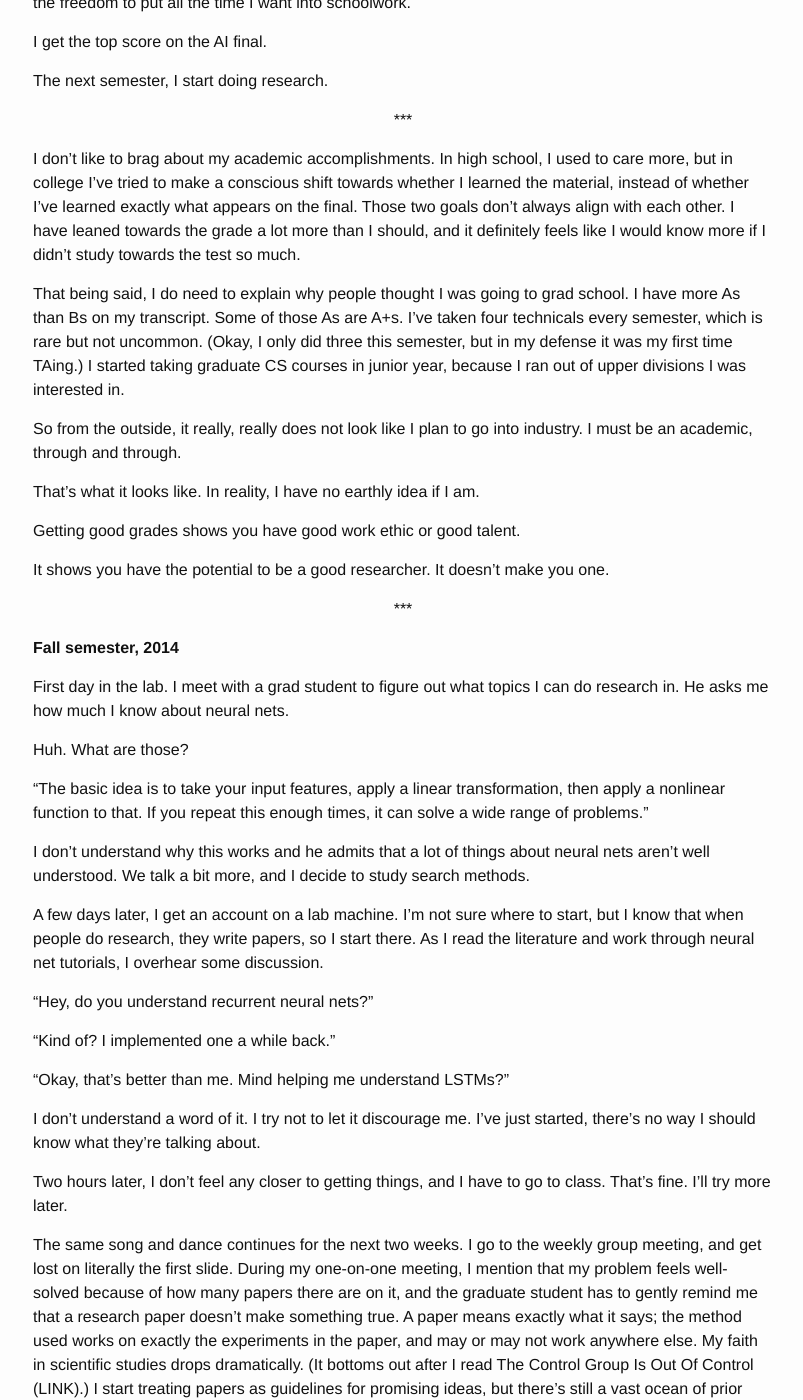
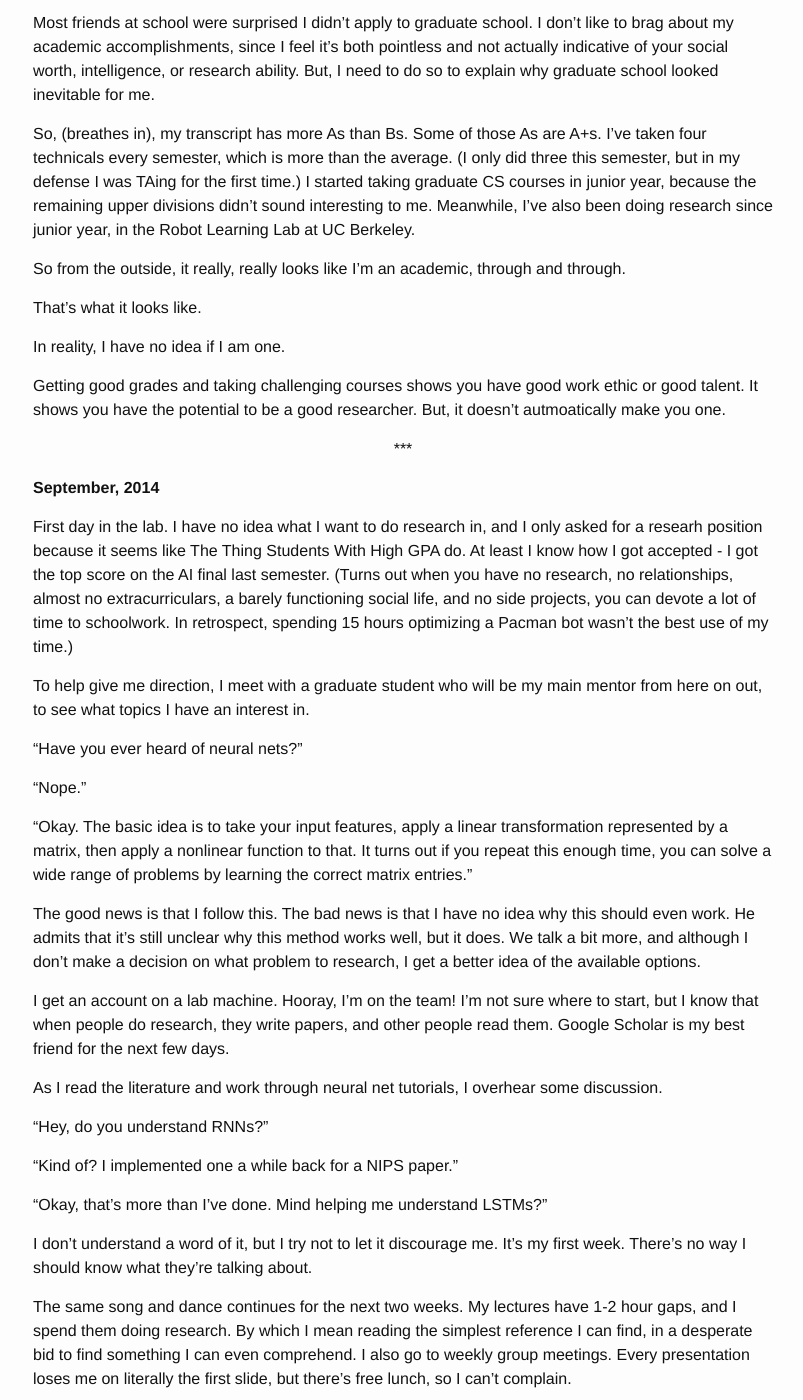
Before and after one commit to alexirpan/alexirpan.github.io, a Jekyll site: the page built from _posts/2015-09-28-grad-school.markdown, in a window 1280 px wide and 1400 px high, scrolled down 814 px. Shown: the whole window, without its empty margins (237-1040 px from the left). Built offline with Jekyll 4.4.1, drawn with Linux system fonts in a browser that asks for light colours; some of the changed text lies outside the part shown.

Commit message:
Collapsing sophomore spring story into junior fall story

```diff
--- a/_posts/2015-09-28-grad-school.markdown
+++ b/_posts/2015-09-28-grad-school.markdown
@@ -4,118 +4,114 @@ title:  "\"How Do You Feel About Grad School?\""
 date:   2015-09-28 23:14:00 -0800
 ---
 
-\*\*\*
+**December, 2015**
+
+I need to send an email to the professor I'm doing research with, and it fills
+me with trepdiation. You would think that after doing it so many times, it
+wouldn't be so intimidating, but you would be wrong.
+
+
+![PhD Comics Email](/public/grad-school-thoughts/phdcomicsemail.gif)
 {: .centered }
 
+From [PhD Comics](http://www.phdcomics.com/comics/archive.php?comicid=1047)
+{: .centered }
+
+Still, there's a reason this email is harder to write than most.
+I take a deep breath, and start composing my thoughts.
+
+> Subject: Not applying this year
+>
+> After giving it some thought, I'm not applying to graduate school this year...
 
 \*\*\*
 {: .centered }
 
-I chose not to apply to grad school this year.
+Most friends at school were surprised I didn't apply to graduate school.
+I don't like to brag about my academic accomplishments, since I feel it's both
+pointless and not actually indicative of your social worth, intelligence, or
+research ability. But, I need to do so to explain why graduate school looked
+inevitable for me.
 
-It seems like everyone I know assumed my future plans were graduate school,
-so I want to explain why it was never inevitable, depite whatever it may have
-looked like.
+So, (breathes in), my transcript has more As than Bs. Some of those As are A+s.
+I've taken four technicals every semester, which is more than the average.
+(I only did three this semester, but in my defense I was TAing for the first time.)
+I started taking graduate CS courses in junior year, because the remaining upper
+divisions didn't sound interesting to me. Meanwhile, I've also been doing research
+since junior year, in the Robot Learning Lab at UC Berkeley.
 
+So from the outside, it really, really looks like I'm an academic, through and
+through.
 
-\*\*\*
-{: .centered}
+That's what it looks like.
 
-**Spring semester, 2014**
+In reality, I have no idea if I am one.
 
-I'm a sophomore taking my first upper division courses, Algorithms and
-Artificial Intelligence. I applied to a few research postings, because
-so far I had done well and it seemd like The Thing To Do.
-Surprisingly, I actually get a reply from the professor of the AI
-course.
-
-Right away, it feels like I don't belong. He interviews all candidates in
-person, except his office is in the research lab, and I don't have card
-key access. I end up waiting outside the door for five minutes before someone
-lets me in.
-
-We sit down, and the first thing out of his mouth is
-"So, what are you interested in researching?"
-
-I don't have a good answer. I like algorithms. I like AI. That's why I signed
-up for those upper divisions. I have no idea what research is, and I say as much.
-After talking more, it's clear I'm not qualified right now.
-He wishes me luck in the class, and I leave.
-
-With no research, no relationships, almost no extracurriculars, and a barely
-functioning social life, I have the freedom to put all the time I want
-into schoolwork.
-
-I get the top score on the AI final.
-
-The next semester, I start doing research.
-
-\*\*\*
-{: .centered}
-
-I don't like to brag about my academic accomplishments. In high school, I used to
-care more, but in college I've tried to make a conscious shift towards whether
-I learned the material, instead of whether I've learned exactly what appears on
-the final. Those two goals don't always align with each other. I have leaned
-towards the grade a lot more than I should, and it definitely feels like
-I would know more if I didn't study towards the test so much.
-
-That being said, I do need to explain why people thought I was going to grad school.
-I have more As than Bs on my transcript. Some of those As are A+s.
-I've taken four technicals every semester, which is rare but not uncommon.
-(Okay, I only did three this semester, but in my defense it was my first time TAing.)
-I started taking graduate CS courses
-in junior year, because I ran out of upper divisions I was interested in.
-
-So from the outside, it really, really does not look like I plan to go into
-industry. I must be an academic, through and through.
-
-That's what it looks like. In reality, I have no earthly idea if I am.
-
-Getting good grades shows you have good work ethic or good talent.
-
-It shows you have the potential to be a good researcher. It doesn't make you one.
-
+Getting good grades and taking challenging courses shows you have good work
+ethic or good talent.
+It shows you have the potential to be a good researcher.
+But, it doesn't autmoatically make you one.
 
 \*\*\*
 {: .centered }
 
-**Fall semester, 2014**
+**September, 2014**
 
-First day in the lab. I meet with a grad student to figure out what topics
-I can do research in. He asks me how much I know about neural nets.
+First day in the lab. I have no idea what I want to do research in, and I
+only asked for a researh position because it seems like The Thing Students With
+High GPA do. At least I know how I got accepted - I got the top score on the
+AI final last semester. (Turns out when you have no research, no relationships,
+almost no extracurriculars, a barely functioning social life, and no side
+projects, you can devote a lot of time to schoolwork. In retrospect, spending
+15 hours optimizing a Pacman bot wasn't the best use of my time.)
 
-Huh. What are those?
+To help give me direction, I meet with a graduate student who will be my main
+mentor from here on out, to see what topics I have an interest in.
 
-"The basic idea is to take your input features, apply a linear transformation,
-then apply a nonlinear function to that. If you repeat this enough times, it
-can solve a wide range of problems."
+"Have you ever heard of neural nets?"
 
-I don't understand why this works
-and he admits that a lot of things about neural nets aren't well understood.
-We talk a bit more, and I decide to study search methods.
+"Nope."
 
-A few days later, I get an account on a lab machine.
+"Okay. The basic idea is to take your input features, apply a linear
+transformation represented by a matrix, then apply a nonlinear function to that.
+It turns out if you repeat this enough time, you can solve a wide range of
+problems by learning the correct matrix entries."
+
+The good news is that I follow this. The bad news is that I have no idea why
+this should even work. He admits that it's still unclear why this method works
+well, but it does. We talk a bit more, and although I don't make a decision on
+what problem to research, I get a better idea of the available options.
+
+I get an account on a lab machine. Hooray, I'm on the team!
 I'm not sure where to start, but I know that when people do research, they write
-papers, so I start there.
+papers, and other people read them. Google Scholar is my best friend for the
+next few days.
+
 As I read the literature and work through neural net tutorials, I overhear
 some discussion.
 
-"Hey, do you understand recurrent neural nets?"
+"Hey, do you understand RNNs?"
 
-"Kind of? I implemented one a while back."
+"Kind of? I implemented one a while back for a NIPS paper."
 
-"Okay, that's better than me. Mind helping me understand LSTMs?"
+"Okay, that's more than I've done. Mind helping me understand LSTMs?"
 
-I don't understand a word of it. I try not to let it discourage me. I've just
-started, there's no way I should know what they're talking about.
+I don't understand a word of it, but I try not to let it discourage me.
+It's my first week. There's no way I should know what they're talking about.
 
-Two hours later, I don't feel any closer to getting things, and I have to go to
-class. That's fine. I'll try more later.
+The same song and dance continues for the next two weeks. My lectures have
+1-2 hour gaps, and I spend them doing research. By which I mean reading
+the simplest reference I can find, in a desperate bid to find something I
+can even comprehend. I also go to weekly group meetings. Every presentation
+loses me on literally the first slide, but there's free lunch, so I can't complain.
 
-The same song and dance continues for the next two weeks. I go to the weekly
-group meeting, and get lost on literally the first slide.
-During my one-on-one meeting, I mention that my problem feels well-solved because
+![PhD Comics Presentation](/public/grad-school-thoughts/phdcomicspresentation.gif)
+{: .centered }
+
+I'm the guy with the brown afro. Source: [PhD Comics](http://www.phdcomics.com/comics/archive.php?comicid=719)
+{: .centered }
+
+In my first one-on-one meeting, I mention that my problem feels well-solved because
 of how many papers there are on it, and the graduate student has to gently
 remind me that a research paper doesn't make something true. A paper means
 exactly what it says; the method used works on exactly the experiments in the
```
Also changed, not shown: public/grad-school-thoughts/phdcomicsemail.gif (added), public/grad-school-thoughts/phdcomicspresentation.gif (added).
